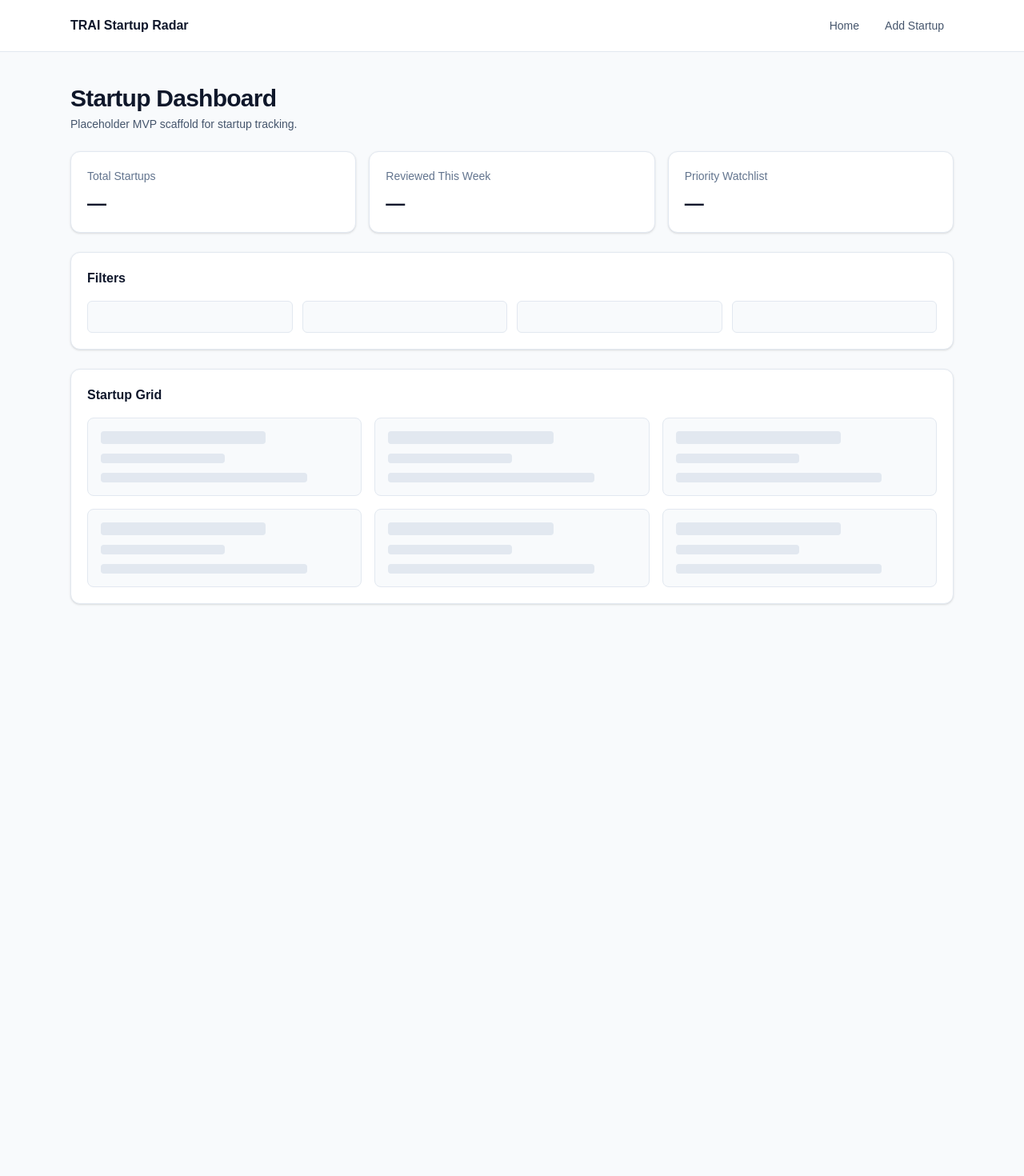
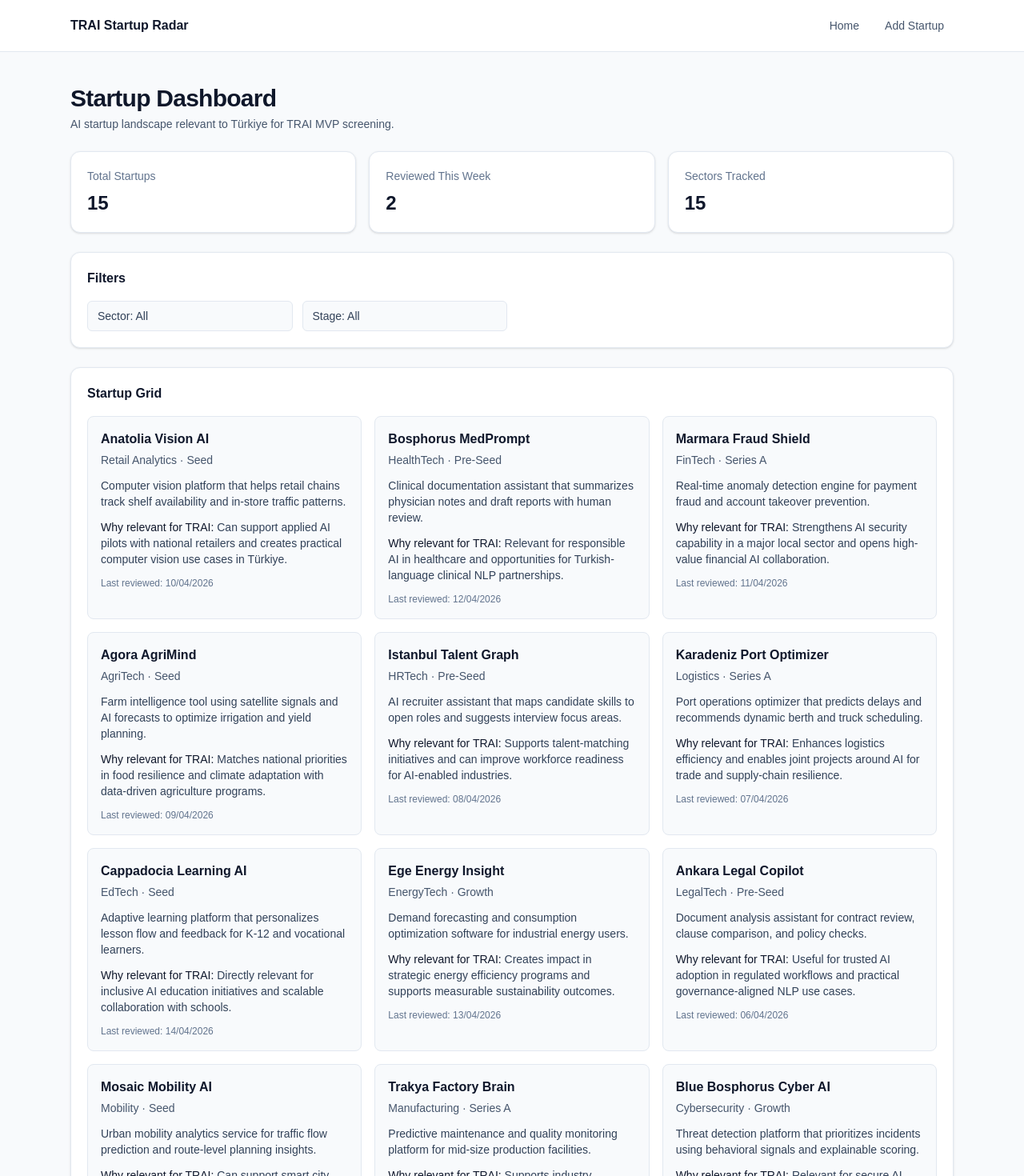
Before and after one commit to tayfunakgun/trai-startup-radar, a Next.js app: page / in a window 1280 px wide. Shown: the top 1470 px of the page at 80% size. Before the commit the page ends 800 px from the top, so only its background shows below. Built offline with nearby package versions, Linux system fonts and the light colour scheme.

Commit message:
Connect mock startups to homepage grid and summary
Agent-Logs-Url: https://github.com/tayfunakgun/trai-startup-radar/sessions/9e40f3ec-764b-4198-8c13-2e8468bc3f21

Co-authored-by: tayfunakgun <270771339+tayfunakgun@users.noreply.github.com>

```diff
--- a/src/app/page.tsx
+++ b/src/app/page.tsx
@@ -1,8 +1,36 @@
+import { mockStartups } from "@/data/mock-startups";
+
 export default function Home() {
+  const startups = mockStartups;
+  const activeFilters = {
+    sector: "All",
+    stage: "All",
+  };
+
+  const filteredStartups = startups.filter((startup) => {
+    const matchesSector =
+      activeFilters.sector === "All" || startup.sector === activeFilters.sector;
+    const matchesStage =
+      activeFilters.stage === "All" || startup.stage === activeFilters.stage;
+
+    return matchesSector && matchesStage;
+  });
+
+  const reviewedThisWeek = startups.filter((startup) => {
+    const reviewedDate = new Date(startup.last_reviewed_at);
+    const now = new Date();
+    const sevenDaysAgo = new Date(now);
+    sevenDaysAgo.setDate(now.getDate() - 7);
+
+    return reviewedDate >= sevenDaysAgo && reviewedDate <= now;
+  }).length;
+
+  const sectorsTracked = new Set(startups.map((startup) => startup.sector)).size;
+
   const summaryCards = [
-    { title: "Total Startups", value: "—" },
-    { title: "Reviewed This Week", value: "—" },
-    { title: "Priority Watchlist", value: "—" },
+    { title: "Total Startups", value: startups.length.toString() },
+    { title: "Reviewed This Week", value: reviewedThisWeek.toString() },
+    { title: "Sectors Tracked", value: sectorsTracked.toString() },
   ];
 
   return (
@@ -12,7 +40,7 @@ export default function Home() {
           Startup Dashboard
         </h1>
         <p className="text-sm text-slate-600">
-          Placeholder MVP scaffold for startup tracking.
+          AI startup landscape relevant to Türkiye for TRAI MVP screening.
         </p>
       </section>
 
@@ -33,27 +61,56 @@ export default function Home() {
       <section className="rounded-xl border border-slate-200 bg-white p-5 shadow-sm">
         <h2 className="text-base font-semibold text-slate-900">Filters</h2>
         <div className="mt-4 grid gap-3 sm:grid-cols-2 lg:grid-cols-4">
-          <div className="h-10 rounded-md border border-slate-200 bg-slate-50" />
-          <div className="h-10 rounded-md border border-slate-200 bg-slate-50" />
-          <div className="h-10 rounded-md border border-slate-200 bg-slate-50" />
-          <div className="h-10 rounded-md border border-slate-200 bg-slate-50" />
+          <div className="rounded-md border border-slate-200 bg-slate-50 px-3 py-2 text-sm text-slate-700">
+            Sector: {activeFilters.sector}
+          </div>
+          <div className="rounded-md border border-slate-200 bg-slate-50 px-3 py-2 text-sm text-slate-700">
+            Stage: {activeFilters.stage}
+          </div>
         </div>
       </section>
 
       <section className="rounded-xl border border-slate-200 bg-white p-5 shadow-sm">
         <h2 className="text-base font-semibold text-slate-900">Startup Grid</h2>
+        {filteredStartups.length === 0 ? (
+          <div className="mt-4 rounded-lg border border-dashed border-slate-300 bg-slate-50 p-8 text-center">
+            <p className="text-base font-medium text-slate-800">
+              No startups match the current filters
+            </p>
+            <p className="mt-1 text-sm text-slate-600">
+              Try broadening the filter criteria to see more records.
+            </p>
+          </div>
+        ) : (
           <div className="mt-4 grid gap-4 sm:grid-cols-2 lg:grid-cols-3">
-          {Array.from({ length: 6 }).map((_, index) => (
+            {filteredStartups.map((startup) => (
               <article
-              key={index}
+                key={startup.id}
                 className="rounded-lg border border-slate-200 bg-slate-50 p-4"
               >
-              <div className="h-4 w-2/3 rounded bg-slate-200" />
-              <div className="mt-3 h-3 w-1/2 rounded bg-slate-200" />
-              <div className="mt-3 h-3 w-5/6 rounded bg-slate-200" />
+                <h3 className="text-base font-semibold text-slate-900">
+                  {startup.name}
+                </h3>
+                <p className="mt-1 text-sm text-slate-600">
+                  {startup.sector} · {startup.stage}
+                </p>
+                <p className="mt-3 text-sm text-slate-700">
+                  {startup.short_description}
+                </p>
+                <p className="mt-3 text-sm text-slate-700">
+                  <span className="font-medium text-slate-900">
+                    Why relevant for TRAI:
+                  </span>{" "}
+                  {startup.why_relevant_for_trai}
+                </p>
+                <p className="mt-3 text-xs text-slate-500">
+                  Last reviewed:{" "}
+                  {new Date(startup.last_reviewed_at).toLocaleDateString("en-GB")}
+                </p>
               </article>
             ))}
           </div>
+        )}
       </section>
     </div>
   );
```
Lines whose indentation alone changed are shown as unchanged.
